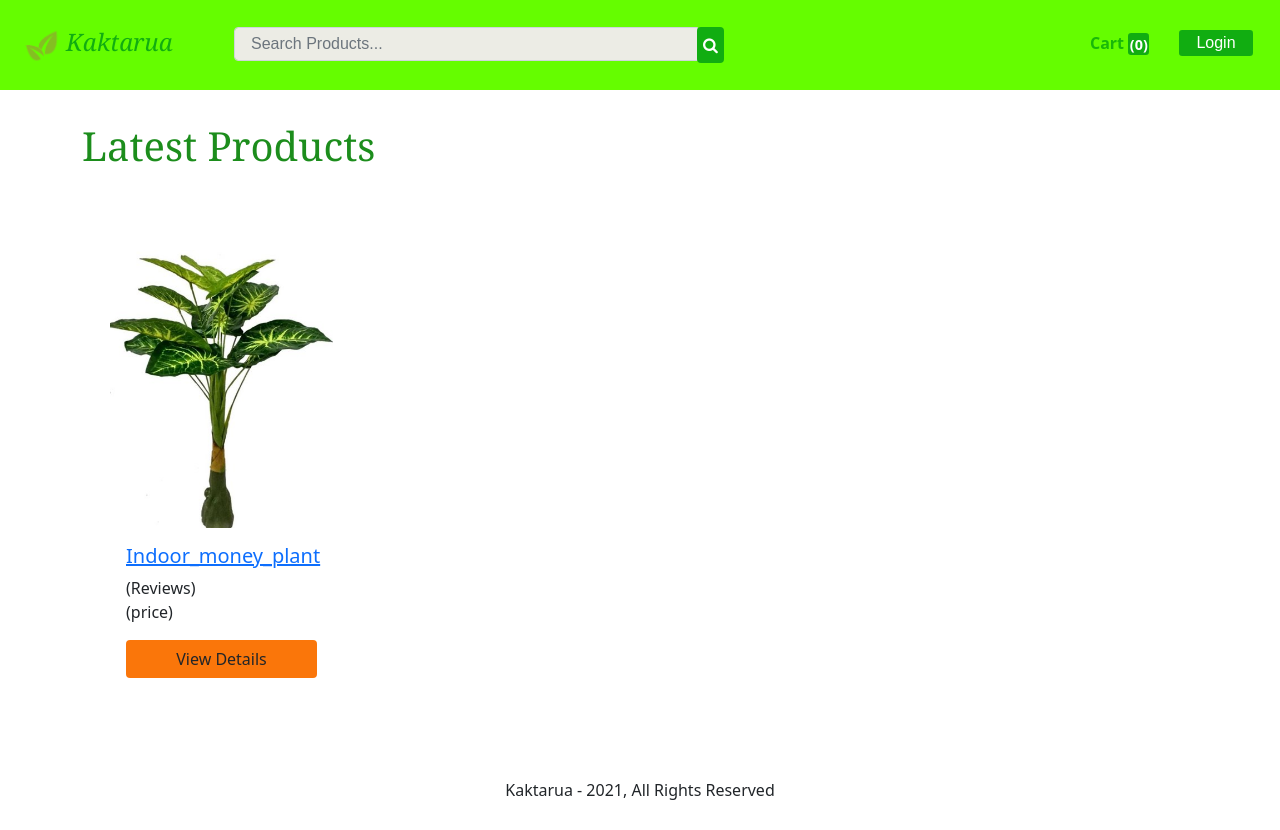
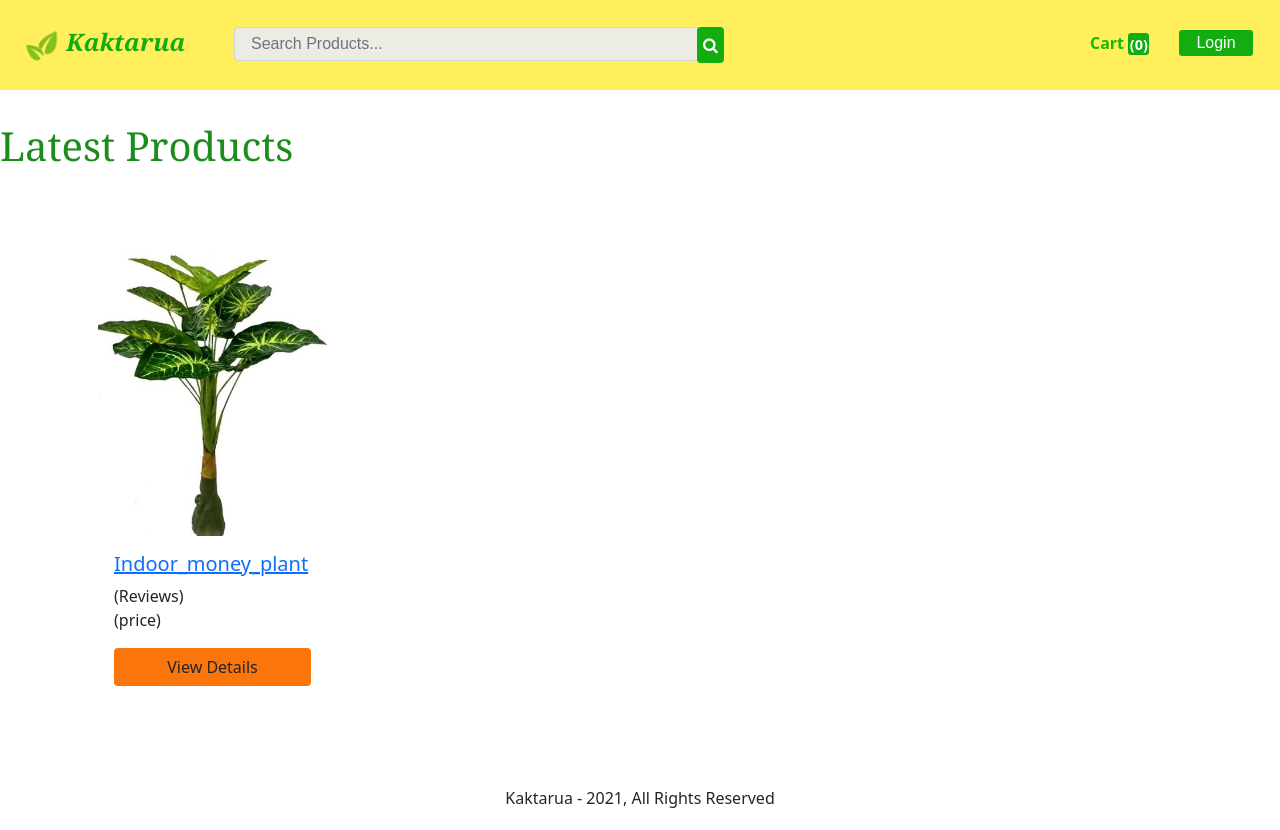
Before and after one commit to NSU-SU21-CSE299-6/Group03, a React (Create React App) app in the folder Code/Project/frontend/: page / in a window 1280 px wide. Built offline with nearby package versions, Linux system fonts and the light colour scheme.

Commit message:
FrontEnd #22 : implemented react-helmet
Using react helmet I added custom title to our web application

```diff
--- a/Code/Project/frontend/src/App.css
+++ b/Code/Project/frontend/src/App.css
@@ -1,5 +1,5 @@
 nav {
-  background-color: #65fd00;
+  background-color: #ffef5d;
   padding: 0.5rem 1rem;
   height: 90px;
 }
@@ -52,6 +52,7 @@ nav {
 }
 #logo_name {
   font-size: 1.5rem;
+  font-weight: bold;
   font-style: italic;
   font-family: Georgia, "Times New Roman", Times, serif;
   margin-bottom: 0rem;
--- a/Code/Project/frontend/src/App.js
+++ b/Code/Project/frontend/src/App.js
@@ -1,13 +1,20 @@
+import { BrowserRouter as Router, Route } from 'react-router-dom'
+
+
 import Header from "./components/layout/Header";
 import Footer from "./components/layout/Footer";
 import Home from "./components/Home";
+
 function App() {
   return (
+    <Router>
     <div className="App">
     <Header/>
-    <Home/>
+    <div className="container container-fluid"></div>
+    <Route path = "/" component={Home} exact/>
     <Footer/>
     </div>
+    </Router>
   );
 }
 
--- a/Code/Project/frontend/src/components/Home.js
+++ b/Code/Project/frontend/src/components/Home.js
@@ -1,8 +1,9 @@
-import React from 'react'
-
+import React, { Fragment } from 'react'
+import MetaData from './layout/MetaData'
 const Home = () => {
     return (
-        <div className="container container-fluid">
+        <Fragment>
+
             <h1 id="products_heading">Latest Products</h1>
         <section id="products" class="container mt-5">
          <div className="row">
@@ -32,7 +33,7 @@ const Home = () => {
          </div>
         </section>
 
-        </div>
+        </Fragment>
     )
 }
 
--- /dev/null
+++ b/Code/Project/frontend/src/components/layout/MetaData.js
@@ -0,0 +1,11 @@
+import React from 'react'
+import { Helmet } from 'react-helmet'
+const MetaData = () => {
+    return (
+        <Helmet>
+            <title>{'Buy Plants Online - Kaktarua'}</title>
+        </Helmet>
+    );
+}
+
+export default MetaData
```
